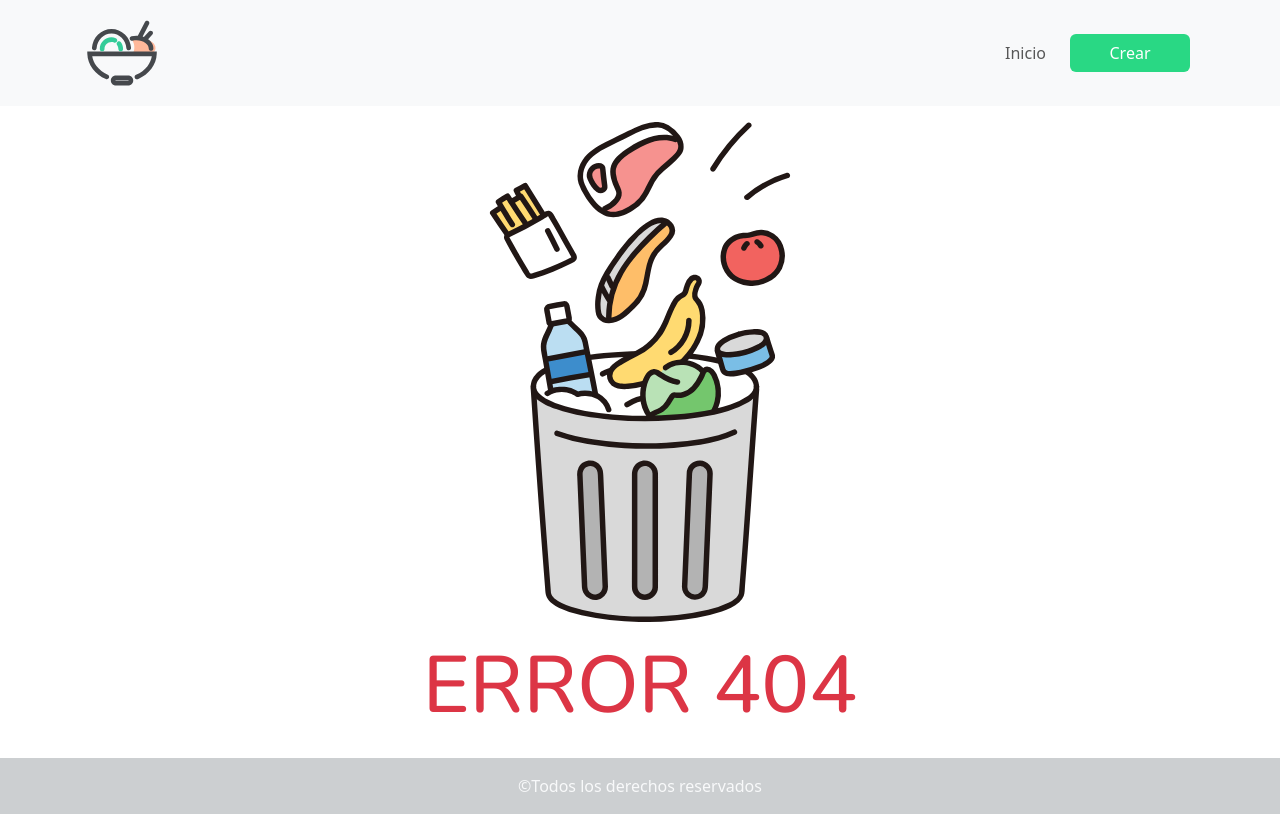
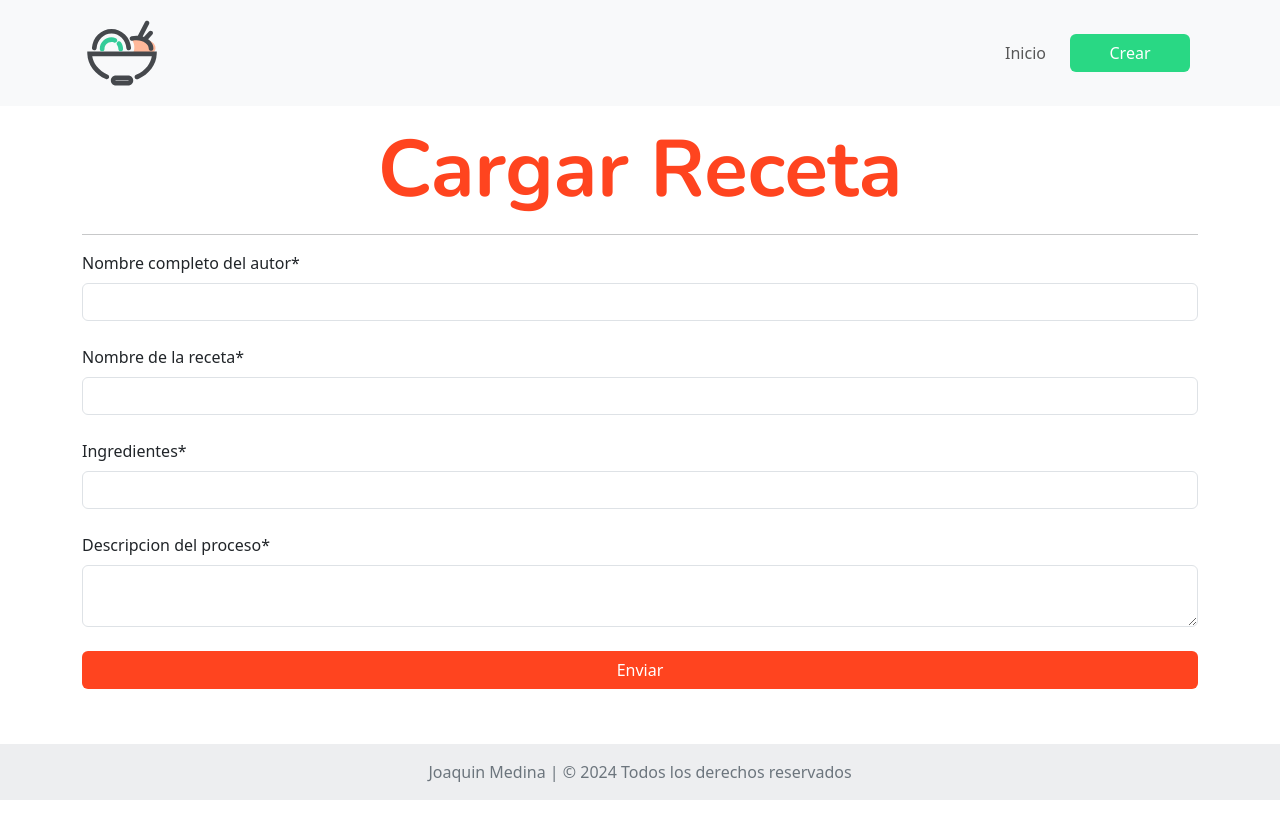
Before and after one commit to cacho-medina/blog-de-recetas, a React (Vite) app: page /crearReceta in a window 1280 px wide. Before the commit this address had no page. Built offline with nearby package versions, Linux system fonts and the light colour scheme.

Commit message:
creado form de recetas

```diff
--- a/package.json
+++ b/package.json
@@ -15,6 +15,7 @@
     "react": "^18.2.0",
     "react-bootstrap": "^2.10.1",
     "react-dom": "^18.2.0",
+    "react-hook-form": "^7.50.1",
     "react-icons": "^5.0.1",
     "react-router-dom": "^6.22.1"
   },
--- a/src/App.css
+++ b/src/App.css
@@ -6,7 +6,7 @@
 
     --light-blue: #d8ede9;
     --nunito: "Nunito", sans-serif;
-    --light-grey: #cccfd1;
+    --light-grey: #edeef0;
     --special-green: #29d884;
     --light-green: #e9fcf2;
     --special-orange: #ff441f;
@@ -28,10 +28,20 @@
     background-color: var(--special-green) !important;
     color: #fff !important;
     width: 120px;
+    transition: all 1s ease-in-out;
+    &:hover {
+        background-color: #1b9b5d !important;
+        color: #fff !important;
+    }
 }
 .btn-light-green {
     background-color: var(--light-green) !important;
     color: var(--special-green) !important;
+    transition: all 1s ease-in-out;
+    &:hover {
+        background-color: var(--special-green) !important;
+        color: #fff !important;
+    }
 }
 .ff-nunito {
     font-family: var(--nunito);
@@ -42,7 +52,6 @@
 .btn-orange {
     background-color: var(--special-orange) !important;
     color: #fff !important;
-    width: 120px;
 }
 .bg-orange {
     background-color: var(--special-orange);
--- a/src/App.jsx
+++ b/src/App.jsx
@@ -4,6 +4,7 @@ import Footer from "./components/common/Footer";
 import { Routes, Route } from "react-router-dom";
 import Home from "./components/pages/Home";
 import Error from "./components/pages/Error";
+import CrearReceta from "./components/Recetas/CrearReceta";
 
 function App() {
     return (
@@ -11,6 +12,7 @@ function App() {
             <NavBar />
             <Routes>
                 <Route exact path="/" element={<Home />} />
+                <Route exact path="/crearReceta" element={<CrearReceta />} />
                 <Route exact path="*" element={<Error />} />
             </Routes>
             <Footer />
--- /dev/null
+++ b/src/components/Recetas/CrearReceta.jsx
@@ -0,0 +1,113 @@
+import { Container, Form, Button } from "react-bootstrap";
+import { useForm } from "react-hook-form";
+
+function CrearReceta() {
+    const {
+        register,
+        handleSubmit,
+        formState: { errors },
+    } = useForm();
+
+    const onSubmit = (receta) => {
+        alert("Receta creada!");
+        console.log(receta);
+    };
+
+    return (
+        <Container className="grow py-3">
+            <h1 className="display-1 ff-nunito fw-bold text-orange text-center">
+                Cargar Receta
+            </h1>
+            <hr />
+            <Form
+                className="d-flex flex-column gap-4"
+                onSubmit={handleSubmit(onSubmit)}
+            >
+                <Form.Group controlId="nombreAutor">
+                    <Form.Label>Nombre completo del autor*</Form.Label>
+                    <Form.Control
+                        type="text"
+                        {...register("nombreAutor", {
+                            required: "Ingrese el nombre y apellido del autor",
+                            minLength: {
+                                value: 6,
+                                message: "Ingrese un nombre valido",
+                            },
+                        })}
+                    ></Form.Control>
+                    {errors.nombreAutor && (
+                        <Form.Text className="text-danger">
+                            {errors.nombreAutor.message}
+                        </Form.Text>
+                    )}
+                </Form.Group>
+                <Form.Group controlId="nombreReceta">
+                    <Form.Label>Nombre de la receta*</Form.Label>
+                    <Form.Control
+                        type="text"
+                        {...register("nombreReceta", {
+                            required: "Ingrese el titulo de receta",
+                            minLength: {
+                                value: 5,
+                                message: "Ingrese un titulo valido",
+                            },
+                            maxLength: {
+                                value: 50,
+                                message:
+                                    "Ingrese un titulo que tenga como maximo 50 caracteres",
+                            },
+                        })}
+                    ></Form.Control>
+                    {errors.nombreReceta && (
+                        <Form.Text className="text-danger">
+                            {errors.nombreReceta.message}
+                        </Form.Text>
+                    )}
+                </Form.Group>
+                <Form.Group controlId="ingredientes">
+                    <Form.Label>Ingredientes*</Form.Label>
+                    <Form.Control
+                        type="text"
+                        {...register("ingredientes", {
+                            required:
+                                "Introduzca los ingredientes utilizados separados por una coma",
+                            minLength: {
+                                value: 10,
+                                message: "Ingrese todos los ingredientes",
+                            },
+                        })}
+                    ></Form.Control>
+                    {errors.ingredientes && (
+                        <Form.Text className="text-danger">
+                            {errors.ingredientes.message}
+                        </Form.Text>
+                    )}
+                </Form.Group>
+                <Form.Group controlId="descripcion">
+                    <Form.Label>Descripcion del proceso*</Form.Label>
+                    <Form.Control
+                        as="textarea"
+                        {...register("descripcion", {
+                            required:
+                                "Ingrese una explicacion detallada del proceso",
+                            minLength: {
+                                value: 10,
+                                message: "Ingrese una descripcion valida",
+                            },
+                        })}
+                    ></Form.Control>
+                    {errors.descripcion && (
+                        <Form.Text className="text-danger">
+                            {errors.descripcion.message}
+                        </Form.Text>
+                    )}
+                </Form.Group>
+                <Button variant="" className="btn-orange" type="submit">
+                    Enviar
+                </Button>
+            </Form>
+        </Container>
+    );
+}
+
+export default CrearReceta;
--- a/src/components/Recetas/RecetasCard.jsx
+++ b/src/components/Recetas/RecetasCard.jsx
@@ -4,7 +4,7 @@ import food from "../../assets/food.jpg";
 
 function RecetasCard() {
     return (
-        <Card className="col px-0 col-sm-8 col-md-5 col-lg-3">
+        <Card className="col px-0 col-sm-8 col-md-5 col-lg-3 rounded-4">
             <Card.Img variant="top" src={food} className="img-fluid" />
             <Card.Body className="text-center">
                 <Card.Title className="ff-nunito fw-bold fs-1">
--- a/src/components/common/Footer.jsx
+++ b/src/components/common/Footer.jsx
@@ -1,7 +1,9 @@
 function Footer() {
     return (
-        <footer className="bg-light-grey text-center py-3 text-light">
-            <p className="m-0">©Todos los derechos reservados</p>
+        <footer className="bg-light-grey text-center py-3 text-secondary">
+            <p className="m-0">
+                Joaquin Medina | © 2024 Todos los derechos reservados
+            </p>
         </footer>
     );
 }
--- a/src/components/pages/Error.jsx
+++ b/src/components/pages/Error.jsx
@@ -1,12 +1,17 @@
 import { Container } from "react-bootstrap";
+import { Link } from "react-router-dom";
 import trash from "../../assets/trash.svg";
+
 function Error() {
     return (
         <Container className="grow py-3 text-center">
             <img src={trash} alt="imagen de basurero" className="max-img" />
-            <h1 className="display-1 fw-medium text-danger mt-3 title">
+            <h1 className="display-1 fw-bold text-danger mt-3 title">
                 ERROR 404
             </h1>
+            <Link className="btn btn-orange px-4" to="/">
+                Volver a home
+            </Link>
         </Container>
     );
 }
```
Also changed, not shown: src/helpers/queries.js (added), 1 other file (tests, documents, lock files or other folders).
